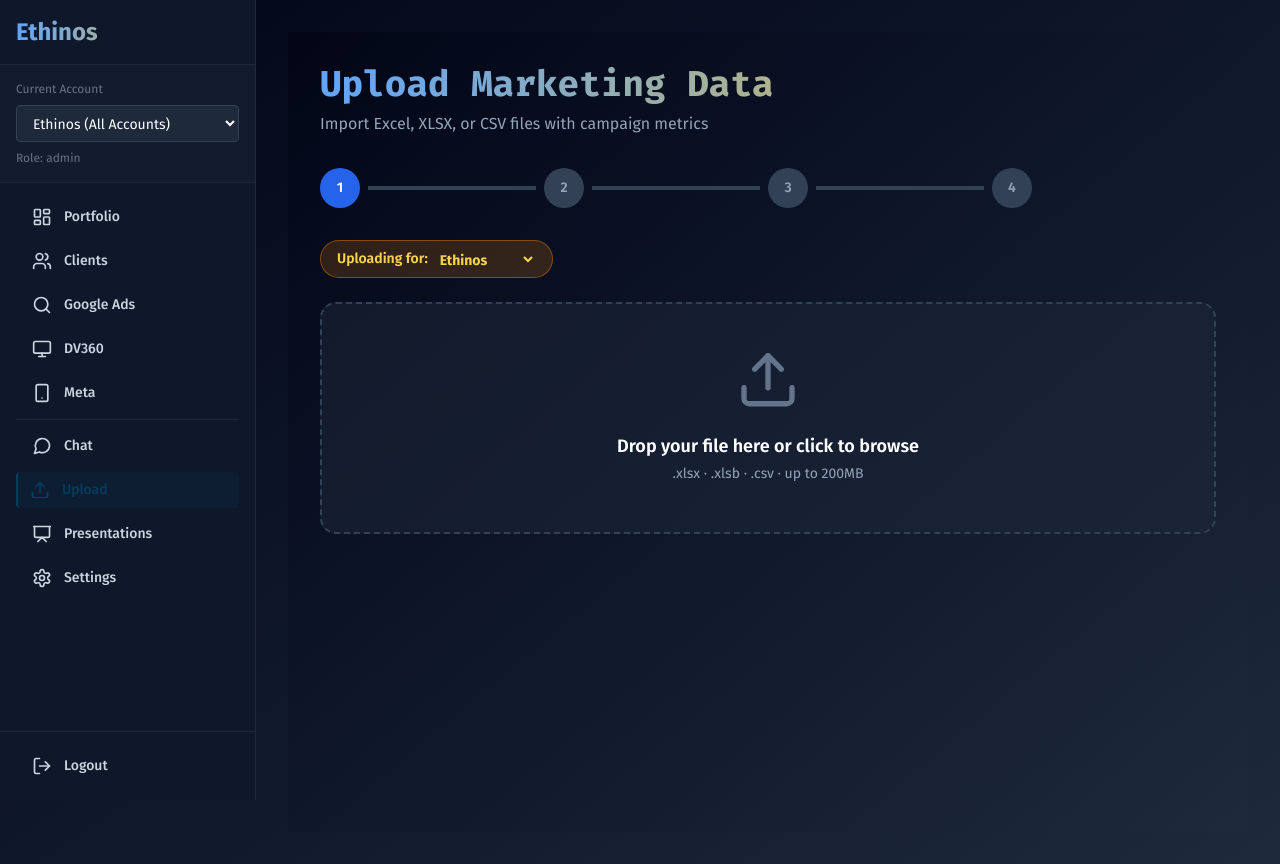
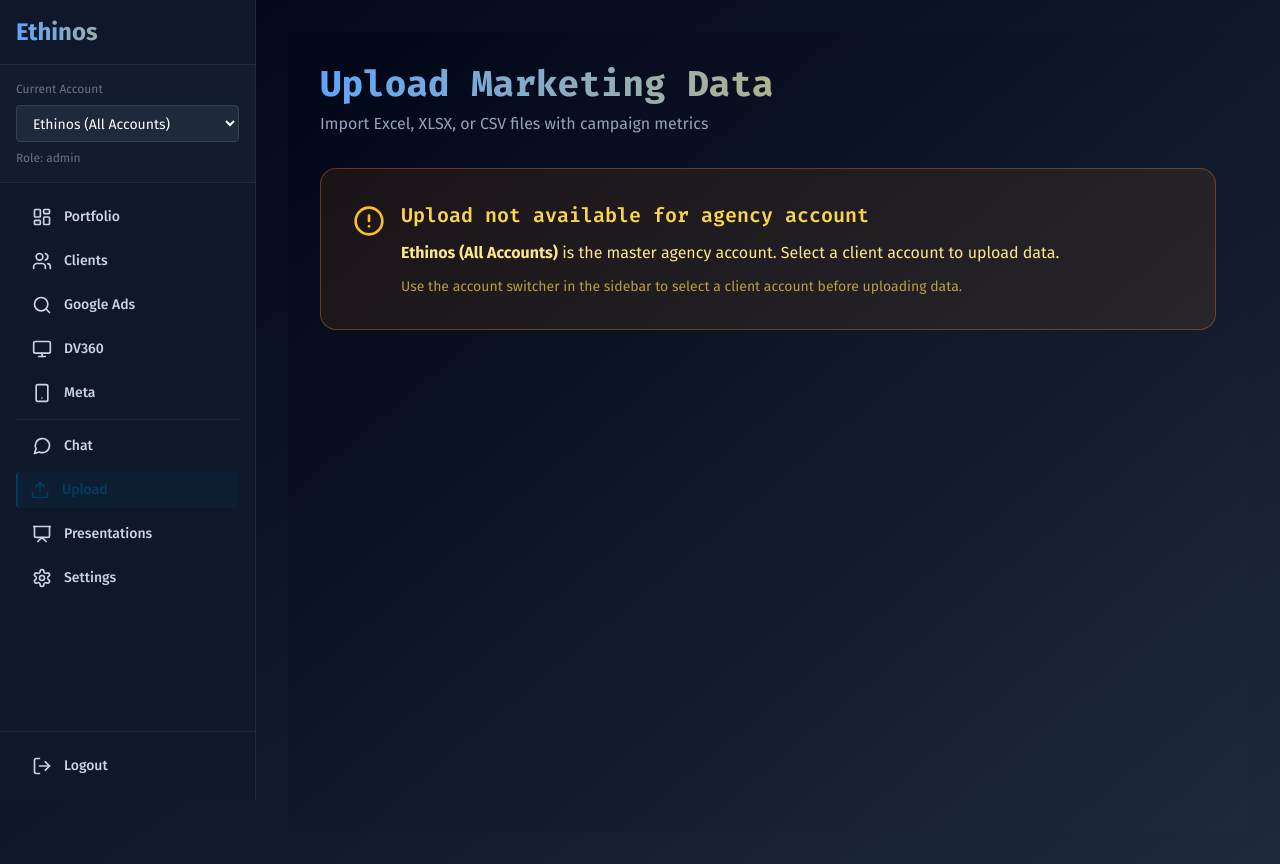
Before and after one commit to YashPaswan2003/CDP, a Next.js app in the folder frontend/: page /dashboard/upload in a window 1280 px wide. Built offline with nearby package versions, Linux system fonts and the light colour scheme; sample sign-in values are in the browser's storage.

Commit message:
Phase 2a-c: Remove upload Step 0, block Ethinos, remove duplicate account pill

```diff
--- a/frontend/app/dashboard/upload/page.tsx
+++ b/frontend/app/dashboard/upload/page.tsx
@@ -4,6 +4,7 @@
 import { motion, AnimatePresence } from "framer-motion";
 import { Upload, Check, AlertCircle, ChevronRight } from "lucide-react";
 import { useAccount } from "@/lib/accountContext";
+import { UploadBlockedCard } from "@/components/ui/upload-blocked-card";
 
 type UploadStep = "drop" | "mapping" | "confirm" | "success";
 
@@ -189,6 +190,16 @@
     }
   };
 
+  // Block upload for Ethinos master account
+  if (selectedAccount?.id === "ethinos") {
+    return (
+      <UploadBlockedCard
+        accountName={selectedAccount?.name || "Ethinos"}
+        message="Select a client account to upload data."
+      />
+    );
+  }
+
   return (
     <div className="min-h-screen bg-gradient-to-br from-slate-950 via-slate-900 to-slate-800 p-8">
       <div className="max-w-4xl mx-auto space-y-8">
@@ -242,25 +253,6 @@
               exit={{ opacity: 0, y: -10 }}
               className="space-y-6"
             >
-              {/* Client Selector Pill */}
-              <div className="flex items-center gap-2">
-                <div className="inline-flex items-center gap-2 px-4 py-2 bg-amber-600/20 border border-amber-600/50 rounded-full">
-                  <span className="text-sm font-semibold text-amber-300">
-                    Uploading for:{" "}
-                  </span>
-                  <select
-                    value={selectedAccountId || ""}
-                    onChange={(e) => setSelectedAccountId(e.target.value)}
-                    className="bg-transparent text-amber-300 font-bold border-none outline-none text-sm"
-                  >
-                    <option value="ethinos">Ethinos</option>
-                    <option value="acc-001">QI Spine</option>
-                    <option value="acc-002">E-Commerce</option>
-                    <option value="acc-003">SaaS</option>
-                  </select>
-                </div>
-              </div>
-
               {/* Drop Zone */}
               <motion.div
                 onDragEnter={handleDrag}
```
Also changed, not shown: 1 other file (tests, documents, lock files or other folders).
